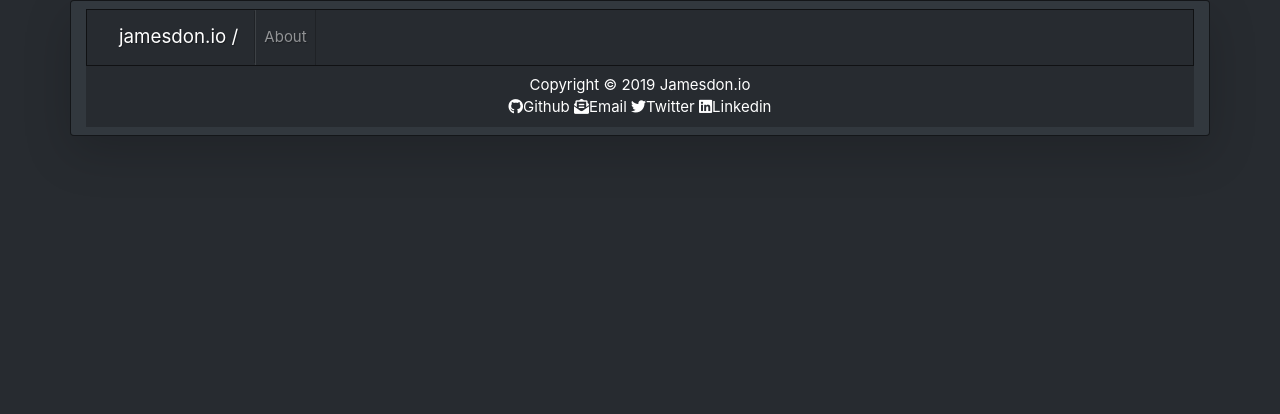
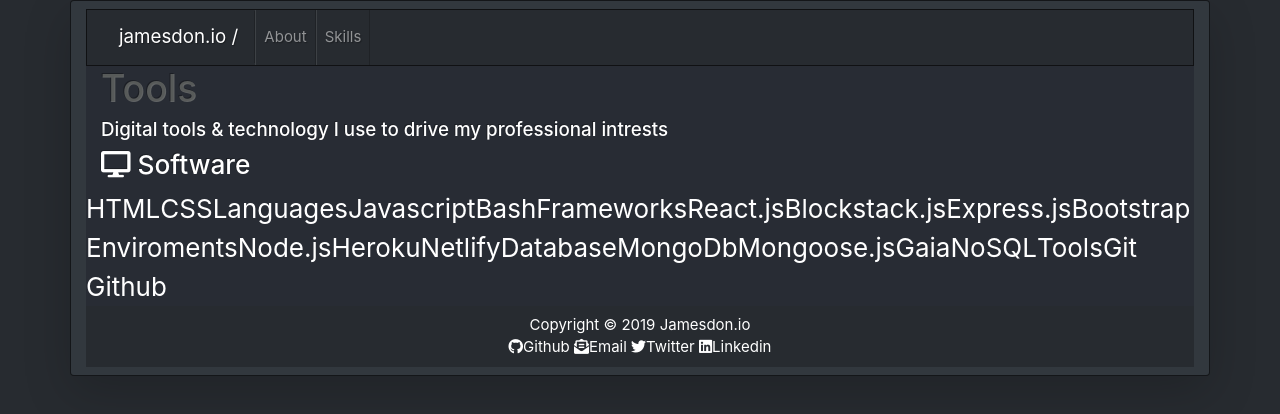
Before and after one commit to JamestheDon/CRA-boilerplate, a React app in the folder client/: page /skills in a window 1280 px wide. Shown: the top 414 px of the page. Built offline with nearby package versions, Linux system fonts and the light colour scheme.

Commit message:
jumbotron UI

```diff
--- a/client/src/App.js
+++ b/client/src/App.js
@@ -3,6 +3,7 @@
 //====== CSS Modules =========================//
 import styles from "./App.module.css";
 //============= COMPONENTS ===========//
+import Skills from "./Components/secondary/Skills";
 import About from "./Components/secondary/About";
 import Landing from "./Components/main/Landing";
 import NavBar from "./Components/main/NavBar";
@@ -16,6 +17,7 @@
         <header className={styles.appHeader}>
           <Route exact path="/" component={Landing} />
           <Route exact path="/about" component={About} />
+          <Route exact path="/skills" component={Skills} />
         </header>
         <Footer />
       </div>
--- a/client/src/Components/main/Landing.js
+++ b/client/src/Components/main/Landing.js
@@ -9,7 +9,7 @@
   return (
     <div className={`container ${styles.screen1}`}>
       <div className="row">
-        <div className="col-md-12 text-center ">
+        <div className={`col-md-12 text-center ${styles.logoBox}`}>
           <img
             src={james}
             className={`rounded-circle border border-success  ${styles.logo}`}
--- a/client/src/Components/main/NavBar.js
+++ b/client/src/Components/main/NavBar.js
@@ -26,12 +26,13 @@
                   About
                 </Link>
               </li>
-              {/**
+
               <li className="nav-item">
                 <Link className="nav-link " to="/skills">
                   Skills
                 </Link>
               </li>
+              {/**
               <li className="nav-item">
                 <Link className="nav-link" to="/portfolio">
                   Portfolio
--- a/client/src/Components/secondary/About.js
+++ b/client/src/Components/secondary/About.js
@@ -1,21 +1,48 @@
 import React, { Component } from "react";
 import styles from "./About.module.css";
+import TypeWriter from "../effects/TypeWriter";
 
 class About extends Component {
   render() {
     return (
       <div className={`container card ${styles.aboutCard}`}>
         <h1>My Profession</h1>
-        {console.log(styles)}
-        <p>
-          I choose to get into software development because of my love to build
-          and be creative. THis is my private web app where ill periodically be
-          posting new projects im working on, thoughts about the Industry and
-          occasionally writing about more philisophical topics.
+        <div className={`jumbotron ${styles.jumbotron}`}>
+          <h1 className="display-3">Industry is dead.</h1>
+          <TypeWriter
+            heading={">_"}
+            messages={[
+              "This is my personal digital platform built by me      ",
+              "I am at your service...             "
+            ]}
+          />
+          <hr className="my-4" />
+          <p>
+            It uses utility classes for typography and spacing to space content
+            out within the larger container.
+          </p>
+          <p className="lead">
+            <a className="btn btn-primary btn-lg" href="#" role="button">
+              Learn more
+            </a>
+          </p>
+        </div>
+
+        {/** INTRO */}
+        <p className="lead">
+          Programming and Computer Science has <i>always</i> facinated me as
+          well as scared me. I wasnt confident enough to commit myself to
+          studying it and having the dicipline to learning it, So I built a
+          business doing it first.
+          {/**  */}I choose to get into software development because of my love
+          to build and be creative. THis is my private web app where ill
+          periodically be posting new projects im working on, thoughts about the
+          Industry and occasionally writing about more philisophical topics.
         </p>
 
         <h2>What I do</h2>
-        <p className={styles.about}>
+        {/** Link to tools */}
+        <p>
           I specilize in digital buisiness, think of me as your personal digital
           services concierge. Im expieranced in INdustry standard methods for
           software development. Im a practicing programmer building applicaitons
--- a/client/src/Components/secondary/About.module.css
+++ b/client/src/Components/secondary/About.module.css
@@ -3,9 +3,15 @@
   color: #ffb000;
 }
 
+.jumbotron {
+  background-image: url(../../img/RGBL21.gif);
+  background-repeat: no-repeat;
+  height: 75vh;
+  background-size: cover;
+}
+
 .aboutCard {
-  opacity: 0.5;
-  color: #ffb000;
+  opacity: 0.6;
 }
 
 h1,
--- /dev/null
+++ b/client/src/Components/secondary/Skills.js
@@ -0,0 +1,83 @@
+import React from "react";
+
+export default () => {
+  return (
+    <div className="container">
+      <div className="row">
+        <div className="col-md-8">
+          <h1> Tools</h1>
+          <h5>
+            Digital tools {"&"} technology I use to drive my professional
+            intrests
+          </h5>
+        </div>
+      </div>
+      <span>
+        <h3>
+          <i className="fas fa-desktop" /> Software
+        </h3>
+      </span>
+      <div className="row ">
+        <span role="img" aria-label="Star">
+          HTML
+        </span>
+        <span role="img" aria-label="Star">
+          CSS
+        </span>
+        Languages
+        <span role="img" aria-label="Star">
+          Javascript
+        </span>
+        <span role="img" aria-label="Star">
+          Bash
+        </span>
+        Frameworks
+        <span role="img" aria-label="Star">
+          React.js
+        </span>
+        <span role="img" aria-label="Star">
+          Blockstack.js
+        </span>
+        <span role="img" aria-label="Star">
+          Express.js
+        </span>
+        <span role="img" aria-label="Star">
+          Bootstrap
+        </span>
+        Enviroments
+        <span role="img" aria-label="Star">
+          Node.js
+        </span>
+        <span role="img" aria-label="Star">
+          Heroku
+        </span>
+        <span role="img" aria-label="Star">
+          Netlify
+        </span>
+        Database
+        <span role="img" aria-label="Star">
+          MongoDb
+        </span>
+        <span role="img" aria-label="Star">
+          Mongoose.js
+        </span>
+        <span role="img" aria-label="Star">
+          Gaia
+        </span>
+        <span role="img" aria-label="Star">
+          NoSQL
+        </span>
+        Tools
+        <span role="img" aria-label="Star">
+          Git
+        </span>
+        <span role="img" aria-label="Star">
+          Github
+        </span>
+      </div>
+
+      {/** =================================== */}
+      <div className="col-md-6"></div>
+    </div>
+  );
+};
```
Also changed, not shown: client/src/Components/effects/TypeWriter.module.css (+0 -7 lines), client/src/Components/secondary/Jumbotron.js (added, +21 -0 lines), 1 other file (tests, documents, lock files or other folders).
